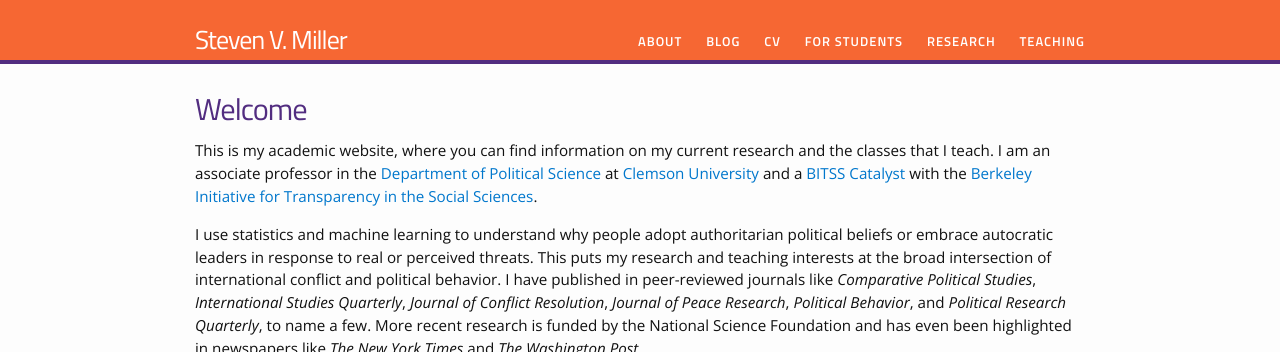
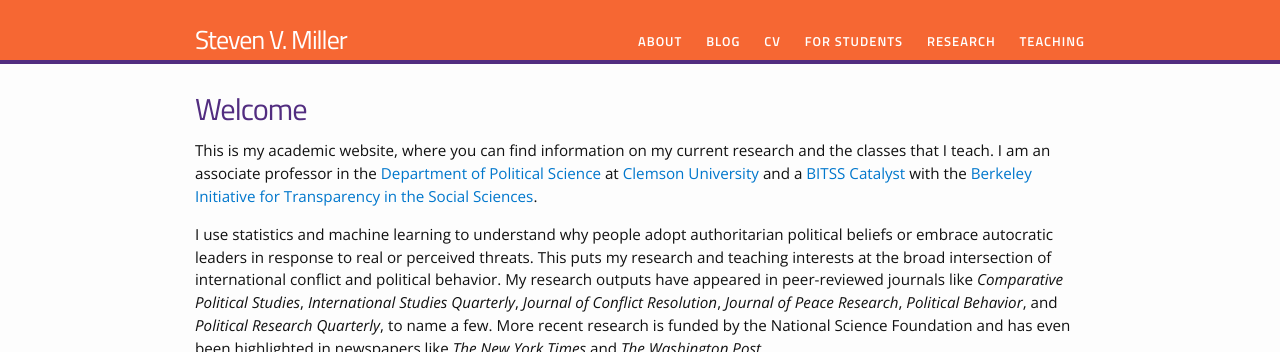
Before and after one commit to svmiller/svmiller.github.io, a Jekyll site: the page built from index.html, in a window 1280 px wide, cut to the strip 0-352 px from the top of the page. Built offline with Jekyll 4.4.1, drawn with Linux system fonts in a browser that asks for light colours; nearby versions of some CDN libraries; some web fonts are replaced.

Commit message:
how about this?

```diff
--- a/index.html
+++ b/index.html
@@ -10,7 +10,7 @@
 
 	<p>This is my academic website, where you can find information on my current research and the classes that I teach. I am an associate professor in the <a href="http://www.clemson.edu/cbbs/departments/political-science/">Department of Political Science</a> at <a href="http://www.clemson.edu/">Clemson University</a> and a <a href="https://www.bitss.org/people/steven-miller/">BITSS Catalyst</a> with the <a href="https://www.bitss.org">Berkeley Initiative for Transparency in the Social Sciences</a>.</p>
 
-	<p>I use statistics and machine learning to understand why people adopt authoritarian political beliefs or embrace autocratic leaders in response to real or perceived threats. This puts my research and teaching interests at the broad intersection of international conflict and political behavior. I have published in peer-reviewed journals like <em>Comparative Political Studies</em>, <em>International Studies Quarterly</em>, <em>Journal of Conflict Resolution</em>, <em>Journal of Peace Research</em>, <em>Political Behavior</em>, and <em>Political Research Quarterly</em>, to name a few. More recent research is funded by the National Science Foundation and has even been highlighted in newspapers like <em>The New York Times</em> and <em>The Washington Post</em>.</p>
+	<p>I use statistics and machine learning to understand why people adopt authoritarian political beliefs or embrace autocratic leaders in response to real or perceived threats. This puts my research and teaching interests at the broad intersection of international conflict and political behavior. My research outputs have appeared in peer-reviewed journals like <em>Comparative Political Studies</em>, <em>International Studies Quarterly</em>, <em>Journal of Conflict Resolution</em>, <em>Journal of Peace Research</em>, <em>Political Behavior</em>, and <em>Political Research Quarterly</em>, to name a few. More recent research is funded by the National Science Foundation and has even been highlighted in newspapers like <em>The New York Times</em> and <em>The Washington Post</em>.</p>
 
 {% include image.html url="/images/buckeyeprotesteriran.jpg" caption="A supporter of defeated Iranian presidential candidate Mir Hossein Mousavi gestures during a rally in Tehran on June 15, 2009 (AFP/Getty Images)." width=580 align="center" %}
 
```
